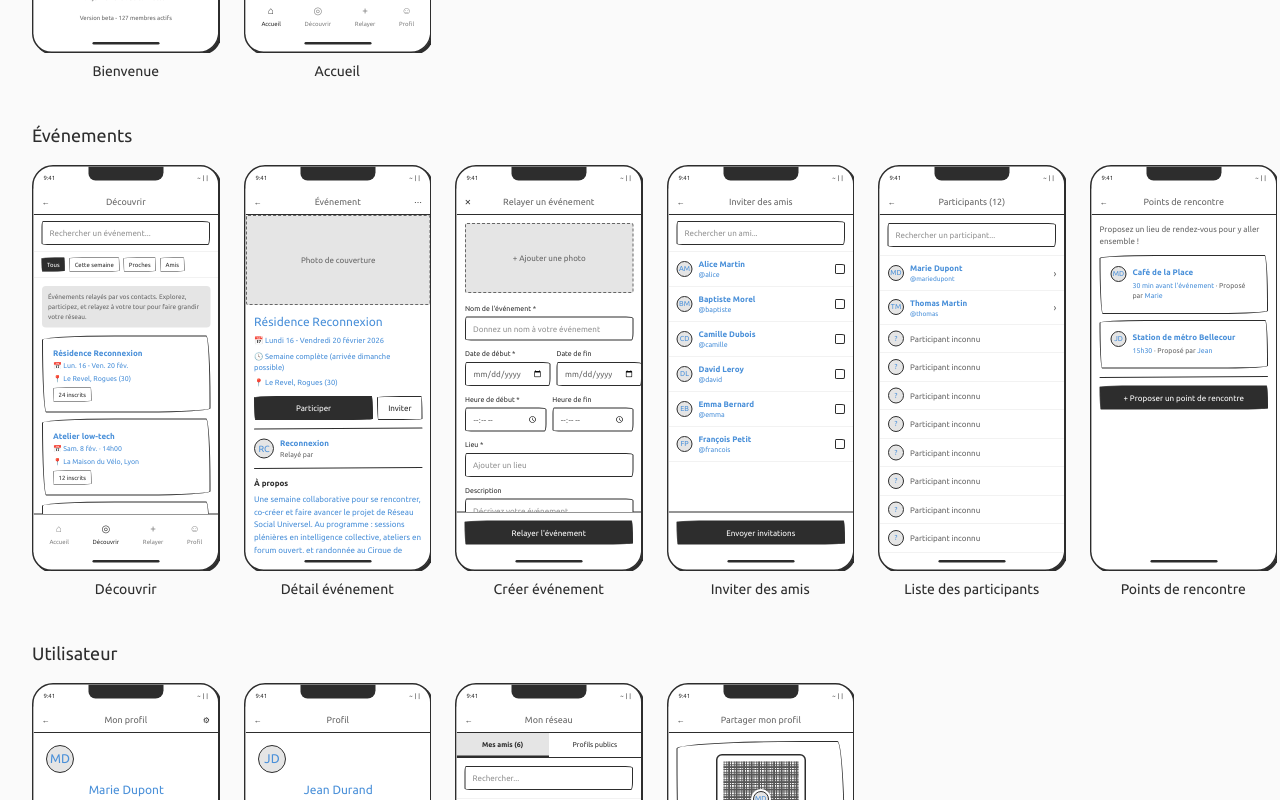
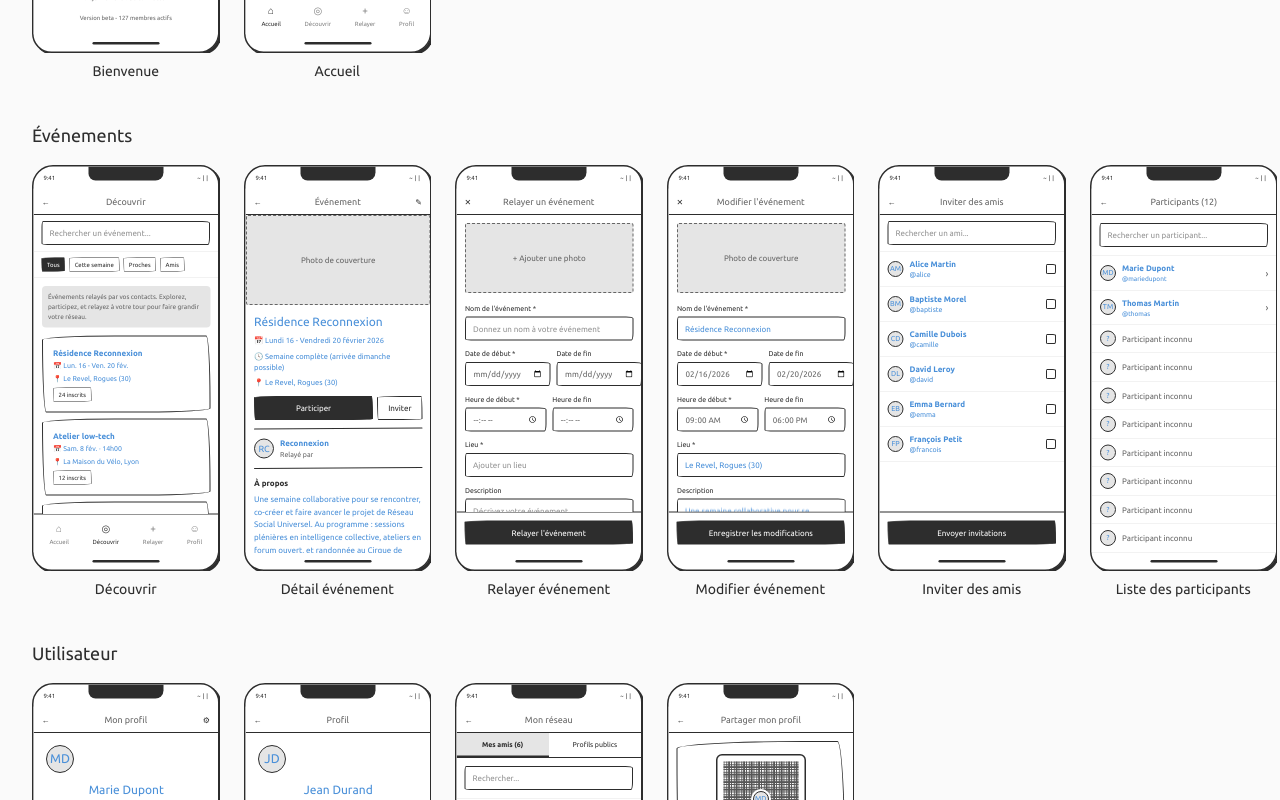
Before and after one commit to slaivyn/festipod-mockups, a React (Vite) app: page / in a window 1280 px wide. Shown: the part 541-1341 px from the top of the page. Built offline with nearby package versions, Linux system fonts and the light colour scheme.

Commit message:
Update event

```diff
--- a/features/support/world.ts
+++ b/features/support/world.ts
@@ -38,6 +38,7 @@ const screenFileMap: Record<string, string> = {
   'events': 'EventsScreen.tsx',
   'event-detail': 'EventDetailScreen.tsx',
   'create-event': 'CreateEventScreen.tsx',
+  'update-event': 'UpdateEventScreen.tsx',
   'invite': 'InviteScreen.tsx',
   'participants-list': 'ParticipantsListScreen.tsx',
   'meeting-points': 'MeetingPointsScreen.tsx',
--- a/src/screens/EventDetailScreen.tsx
+++ b/src/screens/EventDetailScreen.tsx
@@ -4,6 +4,9 @@ import type { ScreenProps } from './index';
 
 export function EventDetailScreen({ navigate }: ScreenProps) {
   const [isJoined, setIsJoined] = useState(false);
+
+  // In a real app, this would come from comparing current user with event creator
+  const isOwner = true;
 
   const knownAttendees = [
     { initials: 'MD', name: 'Marie' },
@@ -16,7 +19,7 @@ export function EventDetailScreen({ navigate }: ScreenProps) {
       <Header
         title="Événement"
         left={<span onClick={() => navigate('events')} style={{ cursor: 'pointer' }}>←</span>}
-        right={<span style={{ cursor: 'pointer' }}>⋯</span>}
+        right={isOwner && <span onClick={() => navigate('create-event')} style={{ cursor: 'pointer' }}>✎</span>}
       />
 
       {/* Content */}
--- /dev/null
+++ b/src/screens/UpdateEventScreen.tsx
@@ -0,0 +1,104 @@
+import React from 'react';
+import { Header, Text, Input, Button, Placeholder } from '../components/sketchy';
+import type { ScreenProps } from './index';
+
+export function UpdateEventScreen({ navigate }: ScreenProps) {
+  return (
+    <div style={{ display: 'flex', flexDirection: 'column', height: '100%' }}>
+      <Header
+        title="Modifier l'événement"
+        left={<span onClick={() => navigate('event-detail')} style={{ cursor: 'pointer' }}>✕</span>}
+      />
+
+      {/* Content */}
+      <div style={{ flex: 1, padding: 16, overflow: 'auto' }}>
+        {/* Cover image upload */}
+        <Placeholder
+          height={140}
+          label="Photo de couverture"
+          style={{ marginBottom: 20, cursor: 'pointer' }}
+        />
+
+        <div style={{ display: 'flex', flexDirection: 'column', gap: 16 }}>
+          <div>
+            <Text style={{ marginBottom: 6, fontSize: 14 }}>Nom de l'événement *</Text>
+            <Input defaultValue="Résidence Reconnexion" />
+          </div>
+
+          <div style={{ display: 'flex', gap: 12 }}>
+            <div style={{ flex: 1 }}>
+              <Text style={{ marginBottom: 6, fontSize: 14 }}>Date de début *</Text>
+              <Input type="date" defaultValue="2026-02-16" />
+            </div>
+            <div style={{ flex: 1 }}>
+              <Text style={{ marginBottom: 6, fontSize: 14 }}>Date de fin</Text>
+              <Input type="date" defaultValue="2026-02-20" />
+            </div>
+          </div>
+
+          <div style={{ display: 'flex', gap: 12 }}>
+            <div style={{ flex: 1 }}>
+              <Text style={{ marginBottom: 6, fontSize: 14 }}>Heure de début *</Text>
+              <Input type="time" defaultValue="09:00" />
+            </div>
+            <div style={{ flex: 1 }}>
+              <Text style={{ marginBottom: 6, fontSize: 14 }}>Heure de fin</Text>
+              <Input type="time" defaultValue="18:00" />
+            </div>
+          </div>
+
+          <div>
+            <Text style={{ marginBottom: 6, fontSize: 14 }}>Lieu *</Text>
+            <Input defaultValue="Le Revel, Rogues (30)" />
+          </div>
+
+          <div>
+            <Text style={{ marginBottom: 6, fontSize: 14 }}>Description</Text>
+            <textarea
+              className="sketchy-input"
+              defaultValue="Une semaine collaborative pour se rencontrer, co-créer et faire avancer le projet de Réseau Social Universel. Au programme : sessions plénières en intelligence collective, ateliers en forum ouvert, et randonnée au Cirque de Navacelles."
+              rows={4}
+              style={{ resize: 'none' }}
+            />
+          </div>
+
+          <div>
+            <Text style={{ marginBottom: 6, fontSize: 14 }}>Thématique *</Text>
+            <div style={{ display: 'flex', flexWrap: 'wrap', gap: 8 }}>
+              {[
+                { id: 'culture', label: 'Culture', emoji: '🎭' },
+                { id: 'sport', label: 'Sport', emoji: '⚽' },
+                { id: 'nature', label: 'Nature', emoji: '🌿' },
+                { id: 'social', label: 'Social', emoji: '👥' },
+                { id: 'food', label: 'Gastronomie', emoji: '🍽️' },
+                { id: 'music', label: 'Musique', emoji: '🎵' },
+                { id: 'tech', label: 'Tech', emoji: '💻' },
+                { id: 'other', label: 'Autre', emoji: '✨' },
+              ].map((theme) => (
+                <Button
+                  key={theme.id}
+                  variant={theme.id === 'social' ? 'primary' : 'default'}
+                  style={{ fontSize: 13 }}
+                >
+                  {theme.emoji} {theme.label}
+                </Button>
+              ))}
+            </div>
+          </div>
+
+        </div>
+      </div>
+
+      {/* Footer */}
+      <div style={{ padding: 16, borderTop: '2px solid var(--sketch-black)' }}>
+        <Button
+          variant="primary"
+          style={{ width: '100%' }}
+          onClick={() => navigate('event-detail')}
+        >
+          Enregistrer les modifications
+        </Button>
+      </div>
+    </div>
+  );
+}
--- a/src/screens/index.ts
+++ b/src/screens/index.ts
@@ -7,6 +7,7 @@ import { UserProfileScreen } from './UserProfileScreen';
 import { EventsScreen } from './EventsScreen';
 import { EventDetailScreen } from './EventDetailScreen';
 import { CreateEventScreen } from './CreateEventScreen';
+import { UpdateEventScreen } from './UpdateEventScreen';
 import { InviteScreen } from './InviteScreen';
 import { ParticipantsListScreen } from './ParticipantsListScreen';
 import { MeetingPointsScreen } from './MeetingPointsScreen';
@@ -45,7 +46,8 @@ export const screenGroups: ScreenGroup[] = [
     screens: [
       { id: 'events', name: 'Découvrir', component: EventsScreen },
       { id: 'event-detail', name: 'Détail événement', component: EventDetailScreen },
-      { id: 'create-event', name: 'Créer événement', component: CreateEventScreen },
+      { id: 'create-event', name: 'Relayer événement', component: CreateEventScreen },
+      { id: 'update-event', name: 'Modifier événement', component: UpdateEventScreen },
       { id: 'invite', name: 'Inviter des amis', component: InviteScreen },
       { id: 'participants-list', name: 'Liste des participants', component: ParticipantsListScreen },
       { id: 'meeting-points', name: 'Points de rencontre', component: MeetingPointsScreen },
```
